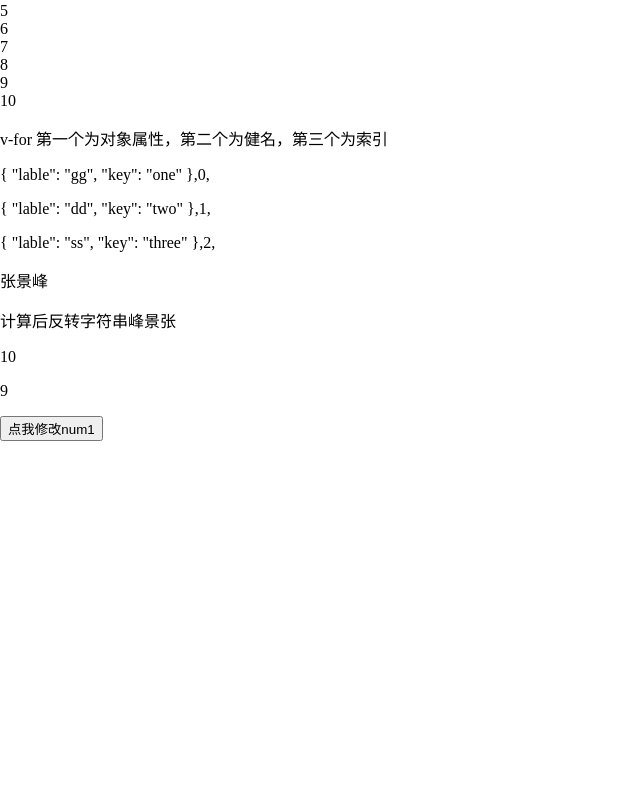
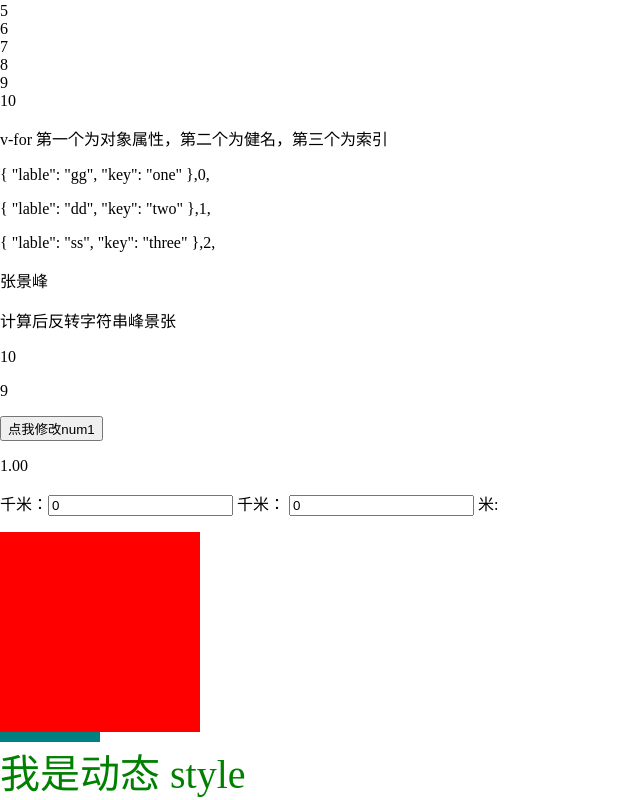
Before and after one commit to 13623581428zjf/demo, a Vue app: page /#/lianxi in a window 1280 px wide. Shown: the part 211-1011 px from the top of the page, without its empty margins (0-640 px from the left). Before the commit the page ends 800 px from the top, so only its background shows below. Built offline with nearby package versions, Linux system fonts and the light colour scheme.

Commit message:
练习2020-11.28

```diff
--- a/src/components/lianxi.vue
+++ b/src/components/lianxi.vue
@@ -31,6 +31,25 @@
 		<p>{{num}}</p>
 		<p>{{num1}}</p>
 		<button @click="changeNum1">点我修改num1</button>
+		<p>{{prise}}</p>
+		<!--watch监听-->
+		<p>
+			千米：<input type="text" v-model="kilomenters" /> 千米：
+			<input type="text" v-model="meters" /> 米:
+		</p>
+		<!--动态样式-->
+		<!--<div class="stat" v-bind:class="{'stat':isA,'text':hasErr}">
+
+		</div>-->
+		<div class="stat" v-bind:class="{'stat':isA,'text':hasErr}">
+		</div>
+		<div v-bind:class="classobj">
+		</div>
+		<!--style-->
+		<div v-bind:style="{color:activeColor,fontSize:fontSize + 'px'}">
+			我是动态
+			style
+		</div>
 	</div>
 </template>
 <script>
@@ -64,7 +83,19 @@
 				],
 				name: '张景峰',
 				url: '11岁了',
-				num: 10
+				num: 10,
+				cents: 100,
+				kilomenters: 0,
+				meters: 0,
+				isA: true,
+				hasErr: true,
+				classObj: true,
+				classobj: {
+					acts: true,
+					tere: false
+				},
+				activeColor:'green',
+				fontSize:40
 			}
 		},
 		methods: {
@@ -87,17 +118,57 @@
 				return this.name.split('').reverse().join('')
 			},
 			//setter
-			 num1:{
-                    get:function(){//必须有返回值，用来获取属性，称为get函数
-                        return this.num-1;
+			num1: {
+				get: function() { //必须有返回值，用来获取属性，称为get函数
+					return this.num - 1;
 				},
-                    set:function(val){
+				set: function(val) {
 					console.log(val)
 					console.log('修改num1的值');
 					this.num = 11;
 				}
+			},
+			prise: {
+				get: function() {
+					return(this.cents / 100).toFixed(2)
+				}
+			}
+		},
+		watch: {
+			kilomenters: function(val) {
+				console.log(val)
+				this.kilomenters = val;
+				this.meters = this.kilomenters * 1000
+			},
+			meters: function(val) {
+				this.kilomenters = val / 1000;
+				this.meters = val;
 			}
 		}
 	}
 </script>
-<style scoped></style>
+<style scoped>
+	.stat {
+		width: 100px;
+		height: 100px;
+		background: green;
+	}
+
+	.text {
+		width: 200px;
+		height: 200px;
+		background: red;
+	}
+
+	.acts {
+		width: 100px;
+		height: 10px;
+		background: teal;
+	}
+
+	.tere {
+		width: 100px;
+		height: 10px;
+		background: blue;
+	}
+</style>
```
Lines whose indentation alone changed are shown as unchanged.
